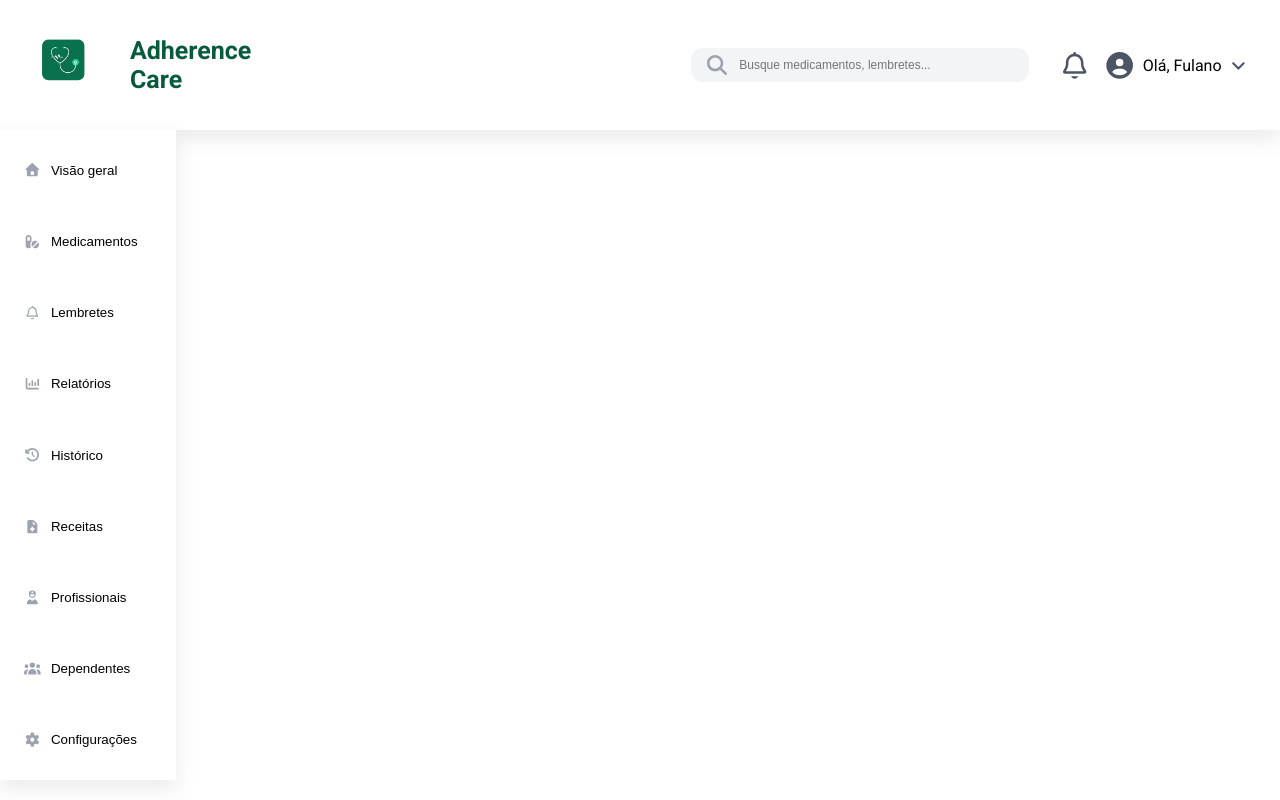
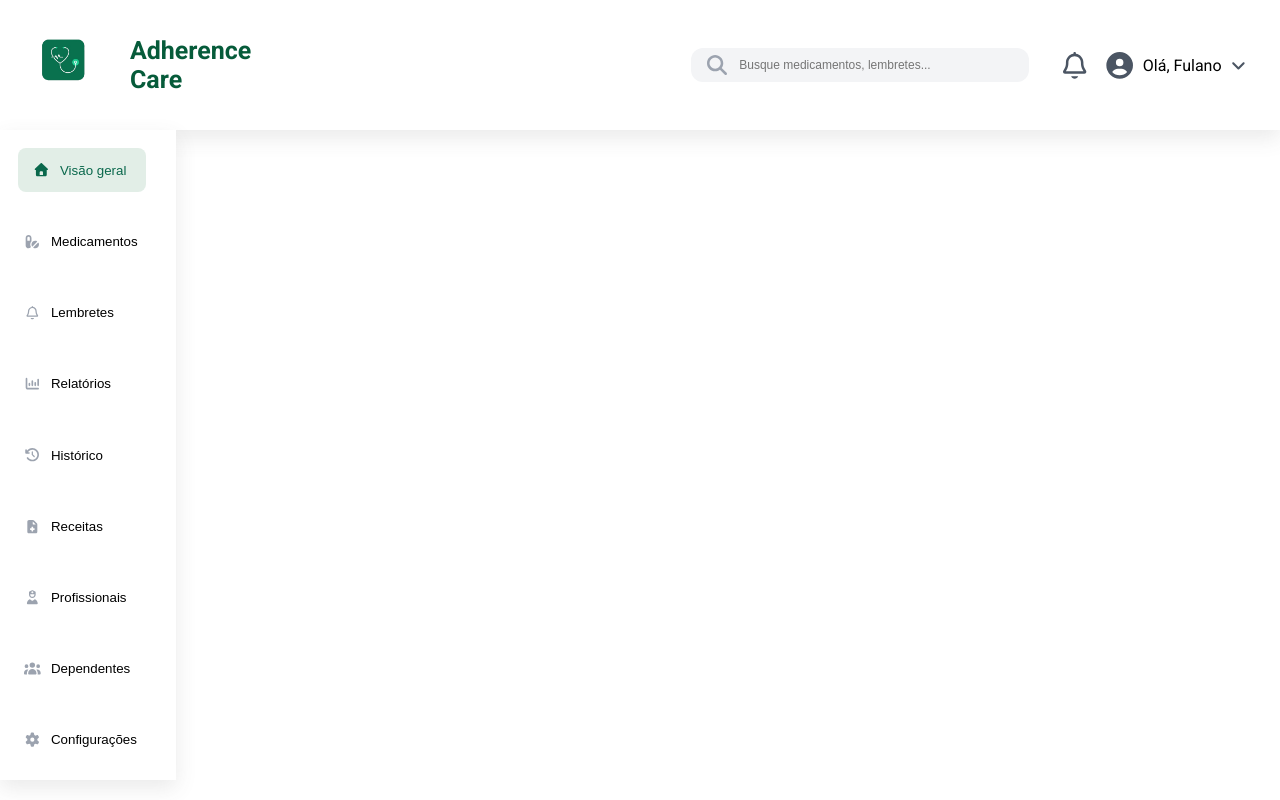
Before and after one commit to bianca01moreira/TCC, a React (Vite) app in the folder FRONT_TCC/: page /VisaoGeral in a window 1280 px wide. Built offline with nearby package versions, Linux system fonts and the light colour scheme.

Commit message:
Arrumei o css para ficar de cor diferente quando o botão está pressionado

```diff
--- a/FRONT_TCC/src/Paginas/Botoes.css
+++ b/FRONT_TCC/src/Paginas/Botoes.css
@@ -21,3 +21,13 @@
 .iconeMenu {
     color: #9CA3AF
 }
+
+.ativo{
+    padding-right: 20px;
+    padding-left: 15px;
+}
+.ativo, .ativo .iconeMenu {
+    background-color: #E2EEE7;
+
+    color:#0A684C
+}
--- a/FRONT_TCC/src/Paginas/Botoes.jsx
+++ b/FRONT_TCC/src/Paginas/Botoes.jsx
@@ -1,6 +1,5 @@
 import { height } from "@fortawesome/free-brands-svg-icons/fa11ty";
 import "./Botoes.css"
-
 const botao = {
     display:"flex",
     justifyContent:"row",
@@ -8,11 +7,18 @@ const botao = {
     gap:"10px"
 }
 
-function Botoes({children, titulo}){
+
+function Botoes({children, titulo, ativo, onClick}){
+
     return(
         <>
             <div>
-                <button type='button' style={botao} className="botaoMenuLateral">
+                <button
+                    type='button'
+                    style={botao}
+                    onClick={onClick}
+                    className={ativo ? "botaoMenuLateral ativo" : "botaoMenuLateral"}
+                >
                         {children}
                 <p>{titulo}</p>
                 </button>
--- a/FRONT_TCC/src/Paginas/MenuLateral.jsx
+++ b/FRONT_TCC/src/Paginas/MenuLateral.jsx
@@ -2,6 +2,7 @@ import { height, width } from '@fortawesome/free-brands-svg-icons/fa11ty'
 import { faDisplay } from '@fortawesome/free-solid-svg-icons'
 import { FontAwesomeIcon } from '@fortawesome/react-fontawesome'
 import Botoes from './Botoes.jsx'
+import { useState } from 'react'
 const botao = {
     backgroundColor: "transparent",
     border:"none"
@@ -23,35 +24,71 @@ const divSecundaria = {
     padding:"8%"
 }
 function MenuLateral() {
+    const [botaoAtivo, setBotaoAtivo] = useState("Visão geral")
     return(
         <div>
             <div style={divPrincipal}>
                 <div style={divSecundaria}>
-                    <Botoes titulo="Visão geral">
+                    <Botoes
+                        titulo="Visão geral"
+                        ativo={botaoAtivo === "Visão geral"}
+                        onClick={() => setBotaoAtivo("Visão geral")}
+                    >
                         {<FontAwesomeIcon icon="fa-solid fa-house" className="iconeMenu" />}
                     </Botoes>
-                    <Botoes titulo="Medicamentos">
+                    <Botoes
+                        titulo="Medicamentos"
+                        ativo={botaoAtivo === "Medicamentos"}
+                        onClick={() => setBotaoAtivo("Medicamentos")}
+                    >
                         {<FontAwesomeIcon icon="fa-solid fa-pills" className="iconeMenu" />}
                     </Botoes>
-                    <Botoes titulo="Lembretes">
+                    <Botoes
+                        titulo="Lembretes"
+                        ativo={botaoAtivo === "Lembretes"}
+                        onClick={() => setBotaoAtivo("Lembretes")}
+                    >
                         {<FontAwesomeIcon icon="fa-regular fa-bell" className="iconeMenu" />}
                     </Botoes>
-                    <Botoes titulo="Relatórios">
+                    <Botoes
+                        titulo="Relatórios"
+                        ativo={botaoAtivo === "Relatorios"}
+                        onClick={() => setBotaoAtivo("Relatorios")}
+                    >
                         {<FontAwesomeIcon icon="fa-solid fa-chart-column" className="iconeMenu" />}
                     </Botoes>
-                    <Botoes titulo="Histórico">
+                    <Botoes
+                        titulo="Histórico"
+                        ativo={botaoAtivo === "Historico"}
+                        onClick={() => setBotaoAtivo("Historico")}
+                    >
                         {<FontAwesomeIcon icon="fa-solid fa-clock-rotate-left" className="iconeMenu" /> }
                     </Botoes>
-                    <Botoes titulo="Receitas">
+                    <Botoes
+                        titulo="Receitas"
+                        ativo={botaoAtivo === "Receitas"}
+                        onClick={() => setBotaoAtivo("Receitas")}
+                    >
                         {<FontAwesomeIcon icon="fa-solid fa-file-medical" className="iconeMenu" /> }
                     </Botoes>
-                    <Botoes titulo="Profissionais">
+                    <Botoes
+                        titulo="Profissionais"
+                        ativo={botaoAtivo === "Profissionais"}
+                        onClick={() => setBotaoAtivo("Profissionais")}
+                    >
                         {<FontAwesomeIcon icon="fa-solid fa-user-nurse" className="iconeMenu" />}
                     </Botoes>
-                    <Botoes titulo="Dependentes">
+                    <Botoes
+                        titulo="Dependentes"
+                        ativo={botaoAtivo === "Dependentes"} onClick={() => setBotaoAtivo("Dependentes")}
+                    >
                         {<FontAwesomeIcon icon="fa-solid fa-users" className="iconeMenu" />}
                     </Botoes>
-                    <Botoes titulo="Configurações">
+                    <Botoes
+                        titulo="Configurações"
+                        ativo={botaoAtivo === "Configuracoes"}
+                        onClick={() => setBotaoAtivo("Configuracoes")}
+                    >
                         {<FontAwesomeIcon icon="fa-solid fa-gear"   className="iconeMenu" />}
                     </Botoes>
                 </div>
```
